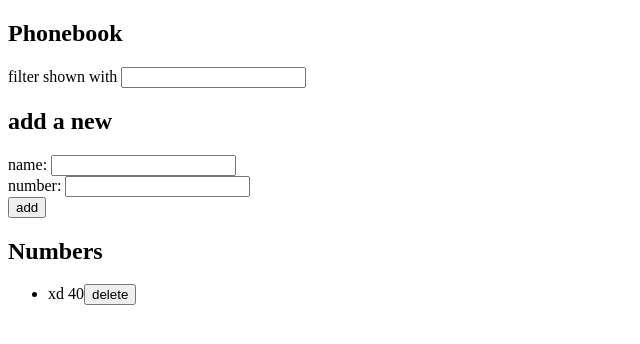
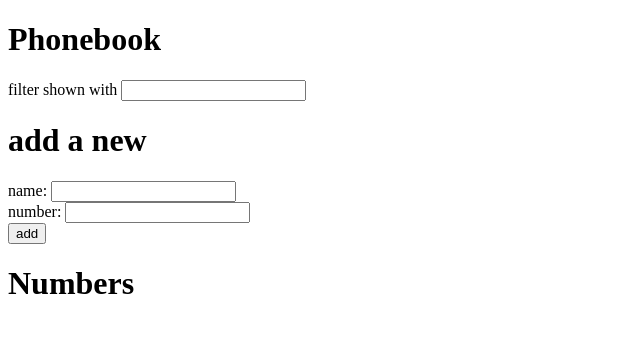
Before and after one commit to kahijes/submissions, a React (Create React App) app in the folder part2/phonebook/: page / in a window 1280 px wide. Shown: the top 344 px of the page, without its empty margins (0-640 px from the left). Built offline with nearby package versions, Linux system fonts and the light colour scheme; data requests are answered from the project's data file.

Commit message:
rest of part 2

```diff
--- a/part2/phonebook/db.json
+++ b/part2/phonebook/db.json
@@ -1,9 +1,3 @@
 {
-  "phonebook": [
-    {
-      "name": "xd",
-      "number": "40",
-      "id": "123on4ovXZ2tXgeMRVdtu"
-    }
-  ]
+  "phonebook": []
 }
--- a/part2/phonebook/src/App.js
+++ b/part2/phonebook/src/App.js
@@ -4,12 +4,15 @@ import PersonsForm from './components/PersonsForm'
 import Filter from './components/Filter'
 import { nanoid } from 'nanoid'
 import phonebookService from './communication/phonebook'
+import Notification from './components/Notification'
 
 const App = () => {
   const [phonebookEntries, setPhonebookEntries] = useState([])
   const [newName, setNewName] = useState('')
   const [newNumber, setNewNumber] = useState('')
   const [newFilter, setFilter] = useState('')
+  const [errorMessage, setErrorMessage] = useState(null)
+  const [errorType, setErrorType] = useState(0)
   const filteredEntries = phonebookEntries.filter(entry => entry.name.toLowerCase().includes(newFilter.toLowerCase()))
 
   useEffect(() => {
@@ -22,7 +25,6 @@ const App = () => {
 
   const addInformation = (event) => {
     event.preventDefault()
-
     const result = phonebookEntries.find(entry => entry.name === newName)
       if(!(result===undefined))  {
         changeNumber(result)
@@ -34,12 +36,15 @@ const App = () => {
       number: newNumber,
       id: nanoid()
     }
+
     phonebookService
       .create(phonebookObject)
       .then(returnedEntry => {
+        errorMessagePopup(`Added ${newName}`, false)
         setPhonebookEntries(phonebookEntries.concat(returnedEntry))
         setNewNumber('')
         setNewName('')
+
       })
   }
 
@@ -61,21 +66,32 @@ const App = () => {
     }
   }
 
+  const errorMessagePopup = (message, type) => {
+      setErrorMessage(message)
+      setErrorType(type)
+      setTimeout(() => {
+        setErrorMessage(null)
+        setErrorType(null)}, 2000)
+  }
+
   const changeNumber = (result) => {
     if (window.confirm(newName + ' is already added to phonebook, replace the old number with a new one?')) {
-      result.number = newNumber
+      result.number = newNumber;
       phonebookService
         .update(result.id, result)
         .then(returnedEntry => {
+        errorMessagePopup(`Changed ${newName}`, false)
         setPhonebookEntries(phonebookEntries.map(entry => entry.id === returnedEntry.id ? returnedEntry : entry));
         })
+        .catch(error => {errorMessagePopup(`Information of ${newName} has already been removed from the server`, true)})
     }
-  }
+  };
   return (
     <div>
-      <h2>Phonebook</h2>
+      <h1>Phonebook</h1>
+      <Notification message={errorMessage} type={errorType}/>
       <Filter value={newFilter} handleFilterChange={handleFilterChange} />
-      <h2>add a new</h2>
+      <h1>add a new</h1>
       <PersonsForm
       newName={newName}
       newNumber={newNumber}
@@ -83,7 +99,7 @@ const App = () => {
       handleNumberChange={handleNumberChange}
       addInformation={addInformation}
       />
-      <h2>Numbers</h2>
+      <h1>Numbers</h1>
       <Persons phonebook={filteredEntries} handleDelete={handleDelete}/>
     </div>
   )
--- /dev/null
+++ b/part2/phonebook/src/components/Notification.js
@@ -0,0 +1,22 @@
+import React from 'react'
+
+const Notification = (props) => {
+    if(props.message === null) {
+        return null
+    }
+    else if (props.type === false) {
+        return(
+        <div className="error">
+            {props.message}
+        </div>)
+    }
+
+    return (
+    <div className="FourError">
+        {props.message}
+    </div>)
+}
+
+
+
+export default Notification
--- a/part2/phonebook/src/index.css
+++ b/part2/phonebook/src/index.css
@@ -1,13 +1,19 @@
-body {
-  margin: 0;
-  font-family: -apple-system, BlinkMacSystemFont, 'Segoe UI', 'Roboto', 'Oxygen',
-    'Ubuntu', 'Cantarell', 'Fira Sans', 'Droid Sans', 'Helvetica Neue',
-    sans-serif;
-  -webkit-font-smoothing: antialiased;
-  -moz-osx-font-smoothing: grayscale;
+.error {
+  color: green;
+  background: lightgray;
+  font-size: 20px;
+  border-style: solid;
+  border-radius: 5px;
+  padding: 10px;
+  margin-bottom: 10px;
 }
 
-code {
-  font-family: source-code-pro, Menlo, Monaco, Consolas, 'Courier New',
-    monospace;
+.FourError {
+  color: red;
+  background: lightgray;
+  font-size: 20px;
+  border-style: solid;
+  border-radius: 5px;
+  padding: 10px;
+  margin-bottom: 10px;
 }
--- a/part2/phonebook/src/index.js
+++ b/part2/phonebook/src/index.js
@@ -1,6 +1,6 @@
 import ReactDOM from 'react-dom'
 import App from './App.js'
-
+import './index.css'
 
 
 ReactDOM.render(
```
